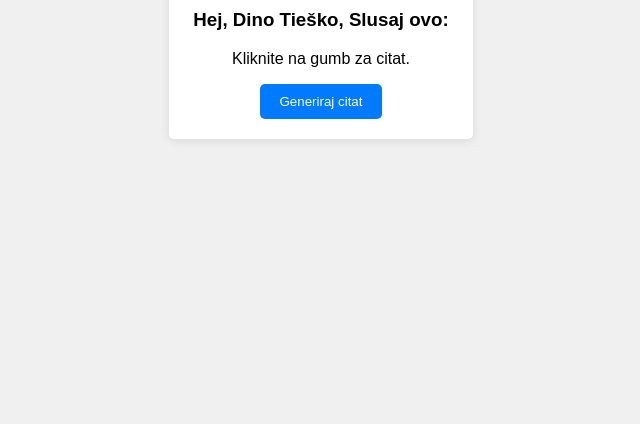
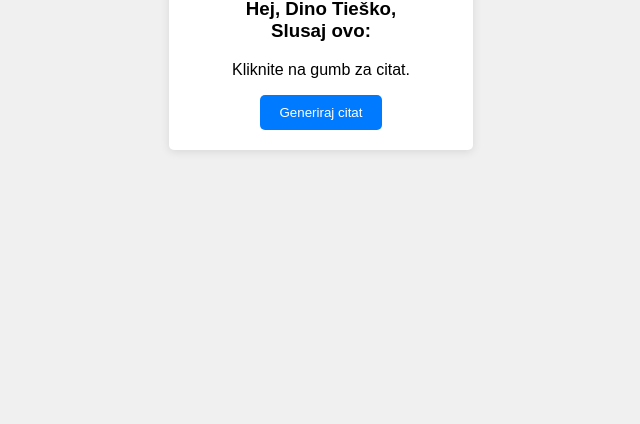
Before and after one commit to Dinot0/motivacijaApp, a website built with webpack: page index.html in a window 1280 px wide. Shown: the part 376-800 px from the top of the page, without its empty margins (319-959 px from the left). Built offline with nearby package versions, Linux system fonts and the light colour scheme.

Commit message:
Added br to h3

```diff
--- a/index.html
+++ b/index.html
@@ -9,7 +9,7 @@
 <body>
     <main class="container">
         <h1>Motivacijski citati</h1>
-        <h3>Hej, Dino Tieško, Slusaj ovo:</h3>
+        <h3>Hej, Dino Tieško, <br/> Slusaj ovo:</h3>
         <p id="quote">Kliknite na gumb za citat.</p>
         <button id="generate">Generiraj citat</button>
     </main>
```
